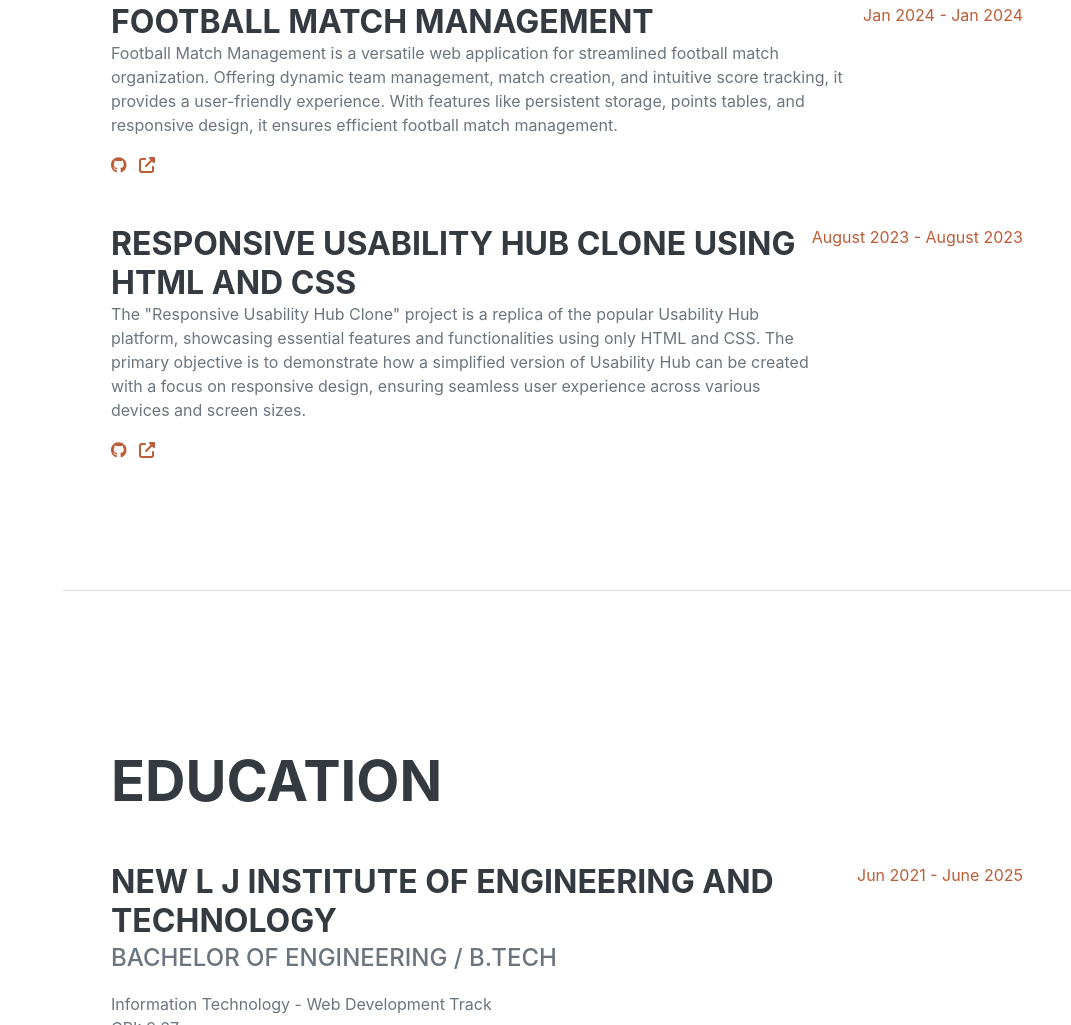
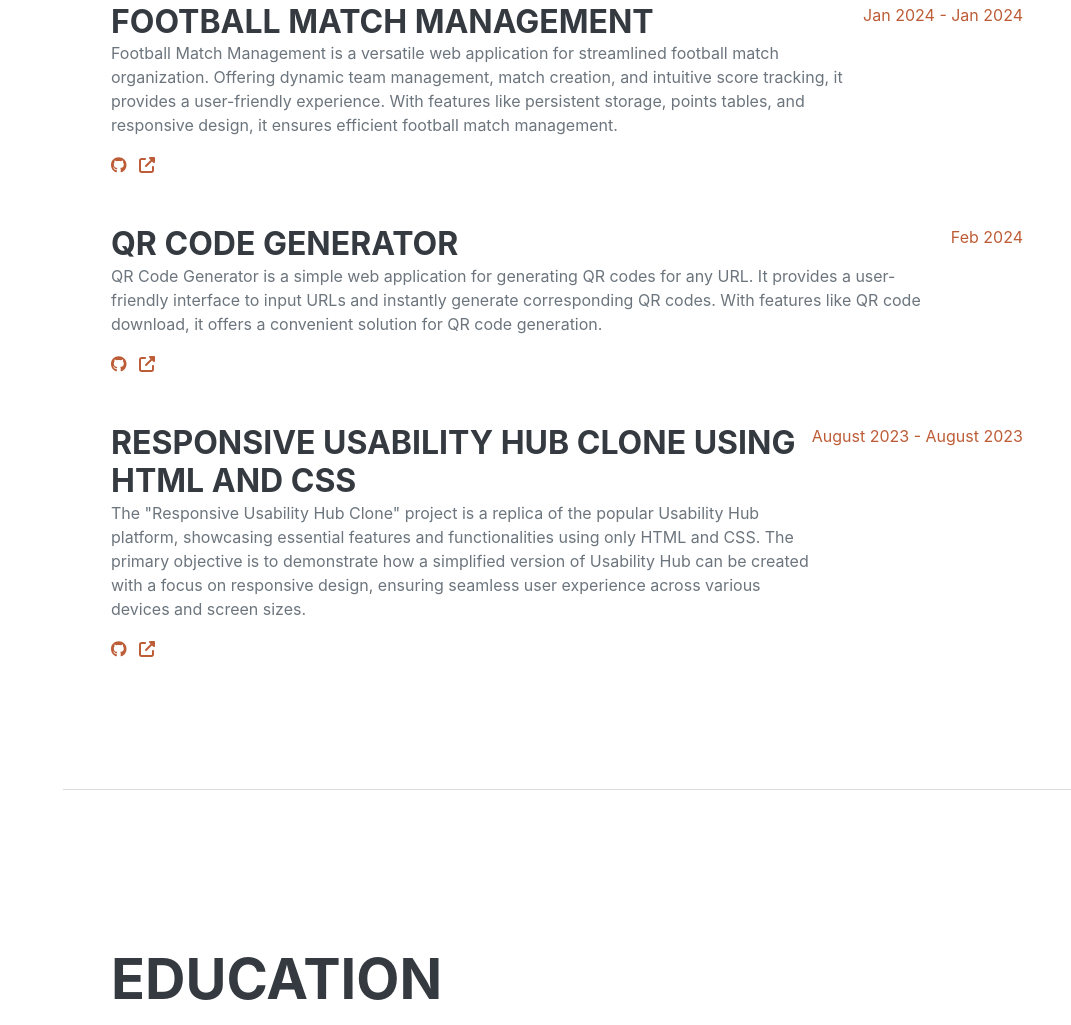
Before and after one commit to sonidhruv26/Portfolio-Website, a website: page Public/index.html in a window 1280 px wide. Shown: the part 1438-2463 px from the top of the page, without its empty margins (209-1280 px from the left). Drawn offline with nearby package versions, Linux system fonts and the light colour scheme; files that its build step writes are made by us from their sources; files whose address does not match are found by name; a web font is replaced by a local one.

Commit message:
added qrcode project

```diff
--- a/Public/index.html
+++ b/Public/index.html
@@ -105,6 +105,19 @@
                             </div>
                         </div>
                         <div class="flex-shrink-0"><span class="text-primary">Jan 2024 - Jan 2024</span></div>
+                    </div>
+                    <div class="d-flex flex-column flex-md-row justify-content-between mb-5">
+                        <div class="flex-grow-1">
+                            <a href="#" class="text-decoration-none">
+                                <h3 class="mb-0">QR Code Generator</h3>
+                            </a>
+                            <p>QR Code Generator is a simple web application for generating QR codes for any URL. It provides a user-friendly interface to input URLs and instantly generate corresponding QR codes. With features like QR code download, it offers a convenient solution for QR code generation.</p>
+                            <div class="project-links">
+                                <a href="https://github.com/sonidhruv26/2.4-QR-Code-Project/" target="_blank" rel="noopener noreferrer" class="me-2"><i class="fab fa-github"></i></a>
+                                <a href="https://qrcode-generator-345654e1f058.herokuapp.com/" target="_blank" rel="noopener noreferrer" class="me-2"><i class="fas fa-external-link-alt"></i></a>
+                            </div>
+                        </div>
+                        <div class="flex-shrink-0"><span class="text-primary">Feb 2024</span></div>
                     </div>
                     <div class="d-flex flex-column flex-md-row justify-content-between mb-5">
                         <div class="flex-grow-1">
```
